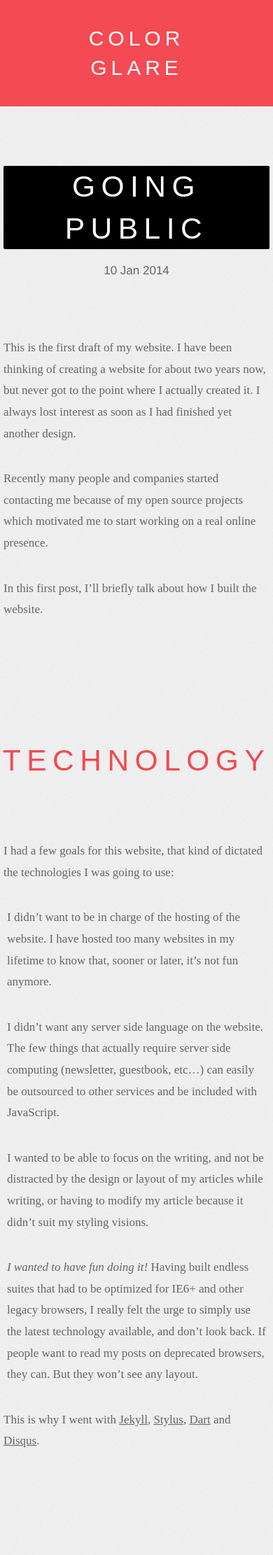
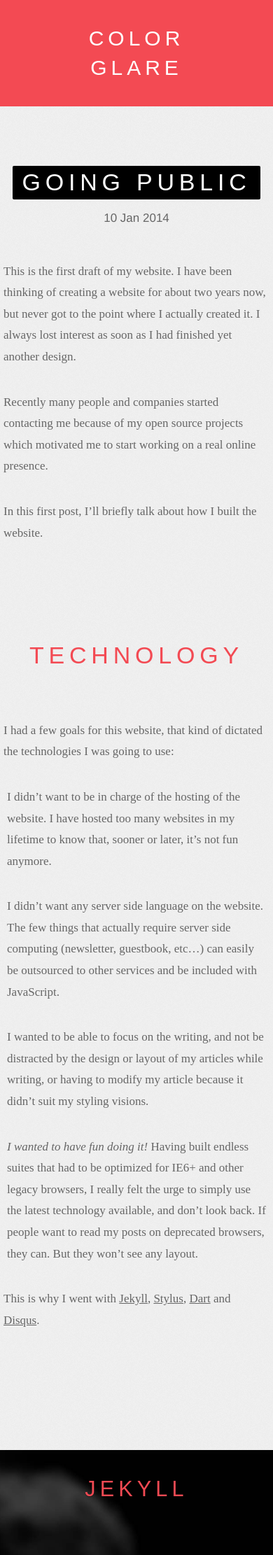
Before and after one commit to enyo/enyo.github.io, a Jekyll site: the page built from _posts/2014-01-09-going-public.md, in a window 390 px wide. Shown: the top 2222 px of the page at 70% size. Built offline with Jekyll 4.4.1, drawn with Linux system fonts in a browser that asks for light colours; Markdown is read by kramdown in place of the engine named in the settings; comment, search, counter and statistics services are not loaded; some of the changed text lies outside the part shown.

Commit message:
Fixed css layout and improved post.

```diff
--- a/_css-source/header.styl
+++ b/_css-source/header.styl
@@ -115,4 +115,5 @@
       display block
 
   body#site-home > header h1
+    font-size 30px
     height 120px
--- a/_css-source/main.styl
+++ b/_css-source/main.styl
@@ -68,11 +68,11 @@
 
 @media (max-width: 768px)
   h1
-    font-size 2.5em
+    font-size 2em
   h2
-    font-size 2em
+    font-size 1.8em
   h3
-    font-size 1.5em
+    font-size 1.4em
 
 
 p, ul, ol
--- a/_css-source/site-post.styl
+++ b/_css-source/site-post.styl
@@ -21,9 +21,6 @@
 
 
   .content
-
-    width 100%
-    overflow hidden
 
     p, blockquote, ul, ol
       centered-content()
--- a/_posts/2014-01-09-going-public.md
+++ b/_posts/2014-01-09-going-public.md
@@ -17,8 +17,8 @@
 In this first post, I'll briefly talk about how I built the website.
 
 
-Technology
-==========
+Tech<wbr>nology
+===============
 
 
 I had a few goals for this website, that kind of dictated the technologies I
@@ -85,6 +89,7 @@
 
 <div class="side-by-side">
   <div class="side">
+
 {% highlight css %}
 main-color = blue
 html
@@ -105,6 +110,7 @@
   transition: color 1s linear;
 }
 {% endhighlight %}
+
   </div>
   <div class="side">
     <p>
@@ -114,9 +120,14 @@
       variables, mixins, functions, etc...
     </p>
     <p>
-      Other very popular CSS preprocessors are SASS and LessCSS, but I wanted
-      to go with <a href="http://www.myth.io/">Myth</a> because I really like
-      their «future safe» approach. Unfortunately I am really hooked on nested
+      Other very popular CSS preprocessors are SASS and LessCSS, but I initially
+      wanted to go with <a target="_blank" href="http://www.myth.io/">Myth</a>
+      because I really like their «future safe» approach.<br />
+      Myth is basically just a «polyfill» for the CSS specs that are in the works
+      right now.
+    </p>
+    <p>
+      Unfortunately I am really hooked on nested
       CSS blocks, and they are not part of a CSS draft *yet*. So I had to use
       another preprocessor to combine with Myth, and I finally decided that it's
       not worth the trouble.
@@ -140,9 +151,9 @@
     <p>
       Unless you've been living under a rock, you have probably heard of Dart
       already. It's a new language, developed by Google (and
-      [my brother](https://www.dartlang.org/authors/florian-loitsch.html) I might add),
+      <a target="_blank" href="https://www.dartlang.org/authors/florian-loitsch.html">my brother</a> I might add),
       that has recently
-      <a href="http://news.dartlang.org/2013/11/dart-10-stable-sdk-for-structured-web.html">released
+      <a target="_blank" href="http://news.dartlang.org/2013/11/dart-10-stable-sdk-for-structured-web.html">released
       the stable 1.0 SDK</a>.
     </p>
 
--- a/css/going-public.css
+++ b/css/going-public.css
@@ -1,3 +1,6 @@
 .jekyll.backdrop {
   background-image: url("../images/posts/jekyll.jpg");
 }
+.browsers.backdrop {
+  background-image: url("../images/posts/windmill.jpg");
+}
--- a/css/main.css
+++ b/css/main.css
@@ -248,13 +248,13 @@
 }
 @media (max-width: 768px) {
   h1 {
-    font-size: 2.5em;
+    font-size: 2em;
   }
   h2 {
-    font-size: 2em;
+    font-size: 1.8em;
   }
   h3 {
-    font-size: 1.5em;
+    font-size: 1.4em;
   }
 }
 p,
@@ -419,6 +419,7 @@
     display: block;
   }
   body#site-home > header h1 {
+    font-size: 30px;
     height: 120px;
   }
 }
@@ -465,10 +466,6 @@
 }
 #post header time {
   display: block;
-}
-#post .content {
-  width: 100%;
-  overflow: hidden;
 }
 #post .content p,
 #post .content blockquote,
```
Also changed, not shown: other parts of _posts/2014-01-09-going-public.md (+8 -4 lines).
